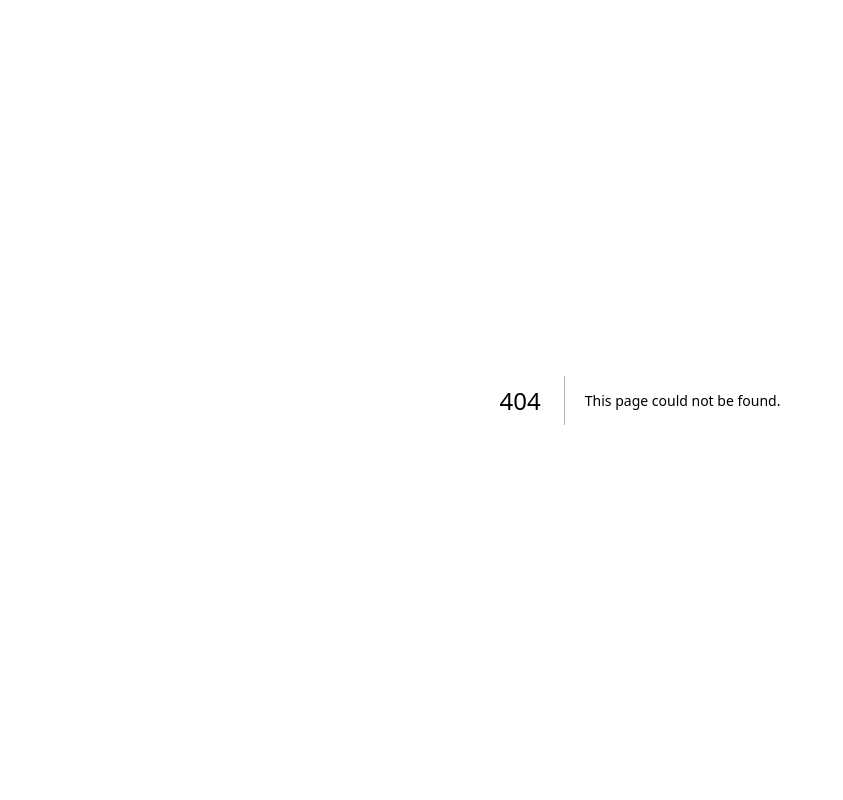
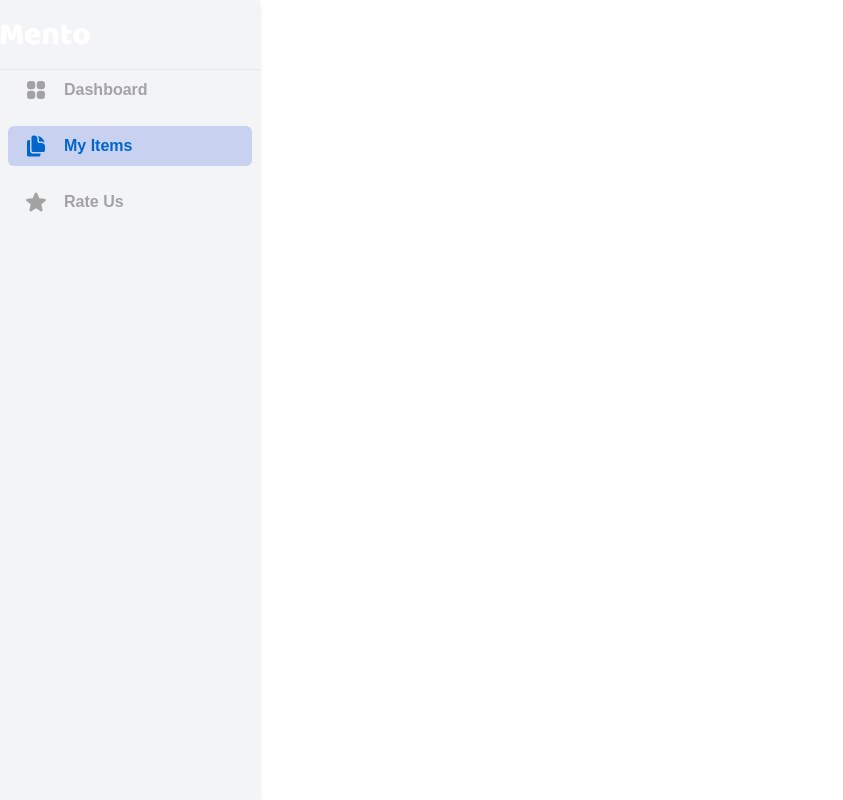
Before and after one commit to jsanch387/mento-app, a Next.js app: page /dashboard/my-items in a window 1280 px wide. Before the commit this address had no page. Shown: the top 800 px of the page, without its empty margins (0-843 px from the left). Built offline with nearby package versions, Linux system fonts and the light colour scheme.

Commit message:
Dashboard Start

```diff
--- /dev/null
+++ b/app/dashboard/layout.tsx
@@ -0,0 +1,14 @@
+import SideNav from "../features/dashboard/components/SideNav";
+
+export default function LoginLayout({
+  children,
+}: {
+  children: React.ReactNode;
+}) {
+  return (
+    <div>
+      <SideNav />
+      <div>{children}</div>
+    </div>
+  );
+}
--- /dev/null
+++ b/app/dashboard/my-items/page.tsx
@@ -0,0 +1,9 @@
+"use client";
+
+export default function MyItemsPage() {
+  return (
+    <div className="min-h-screen flex flex-col items-center justify-center bg-gray-100">
+      <h1 className="text-3xl font-bold mb-6">My Items</h1>
+    </div>
+  );
+}
--- /dev/null
+++ b/app/features/dashboard/components/SideNav.tsx
@@ -0,0 +1,26 @@
+import Image from "next/image";
+import Link from "next/link";
+import MentoLogo from "@/public/mento-text.svg";
+import SideNavLinks from "./SideNavLinks";
+
+export default function SideNav() {
+  return (
+    <div className="w-[260px] h-screen bg-gray-100 shadow-md flex flex-col">
+      {/* Logo */}
+      <div className="py-6 text-center border-b border-gray-200">
+        <Link href="/">
+          <Image
+            src={MentoLogo}
+            alt={`Mento Logo`}
+            width={90}
+            height={90}
+            priority
+          />
+        </Link>
+      </div>
+
+      {/* Navigation Tabs */}
+      <SideNavLinks />
+    </div>
+  );
+}
--- /dev/null
+++ b/app/features/dashboard/components/SideNavLinks.tsx
@@ -0,0 +1,65 @@
+"use client";
+
+import Link from "next/link";
+import { usePathname } from "next/navigation";
+import {
+  Squares2X2Icon,
+  DocumentDuplicateIcon,
+  StarIcon,
+} from "@heroicons/react/24/solid";
+
+const links = [
+  { name: "Dashboard", href: "/dashboard", icon: Squares2X2Icon },
+  {
+    name: "My Items",
+    href: "/dashboard/my-items",
+    icon: DocumentDuplicateIcon,
+  },
+  { name: "Rate Us", href: "/rate", icon: StarIcon },
+];
+
+export default function SideNavLinks() {
+  const pathname = usePathname();
+
+  return (
+    <nav>
+      <ul className="space-y-4">
+        {links.map((link) => {
+          const isActive = pathname === link.href;
+
+          return (
+            <li
+              key={link.name}
+              className={`mx-2 rounded-md ${
+                isActive ? "bg-[rgba(29,78,216,0.2)]" : ""
+              }`}
+            >
+              <Link
+                href={link.href}
+                className={`flex items-center gap-4 px-4 py-2 rounded-md ${
+                  isActive
+                    ? "text-primary"
+                    : "hover:bg-gray-200 hover:text-gray-900"
+                }`}
+              >
+                <link.icon
+                  className={`h-6 w-6 ${
+                    isActive ? "primary" : "text-inactive"
+                  }`}
+                  aria-hidden="true"
+                />
+                <span
+                  className={`font-semibold ${
+                    isActive ? "text-primary" : "text-inactive"
+                  }`}
+                >
+                  {link.name}
+                </span>
+              </Link>
+            </li>
+          );
+        })}
+      </ul>
+    </nav>
+  );
+}
--- a/app/globals.css
+++ b/app/globals.css
@@ -4,9 +4,10 @@
 
 :root {
   --background: #ffffff;
-  --primary: #0066cc;
+  --primary: #0066cc; /* Bright blue for active elements */
   --text-primary: #000000; /* Black for primary text */
-  --text-secondary: #6b7280; /* Gray for secondary text */
+  --text-secondary: #6b7280; /* Medium gray for secondary text */
+  --inactive: #a3a3a3; /* Light gray for inactive text */
 }
 
 /* @media (prefers-color-scheme: dark) {
--- a/tailwind.config.ts
+++ b/tailwind.config.ts
@@ -10,6 +10,7 @@ export default {
     extend: {
       colors: {
         background: "var(--background)",
+        inactive: "var(--inactive)",
         primary: "var(--primary)",
         "text-primary": "#000000", // Black for primary text
         "text-secondary": "#6b7280", // Gray for secondary text
```
